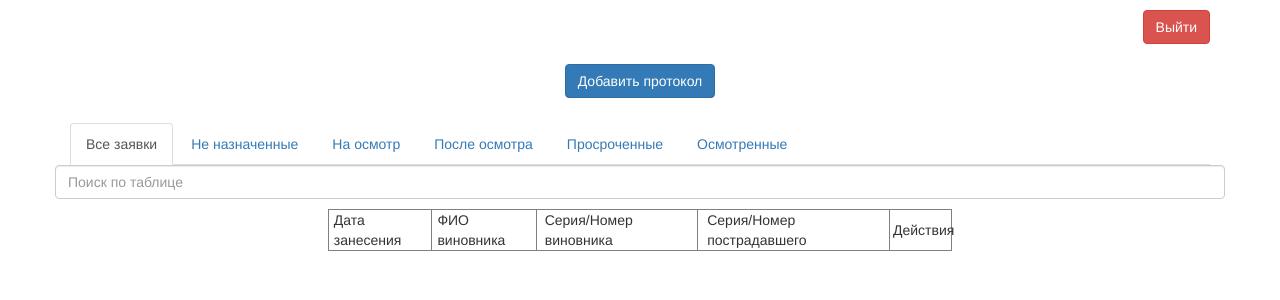
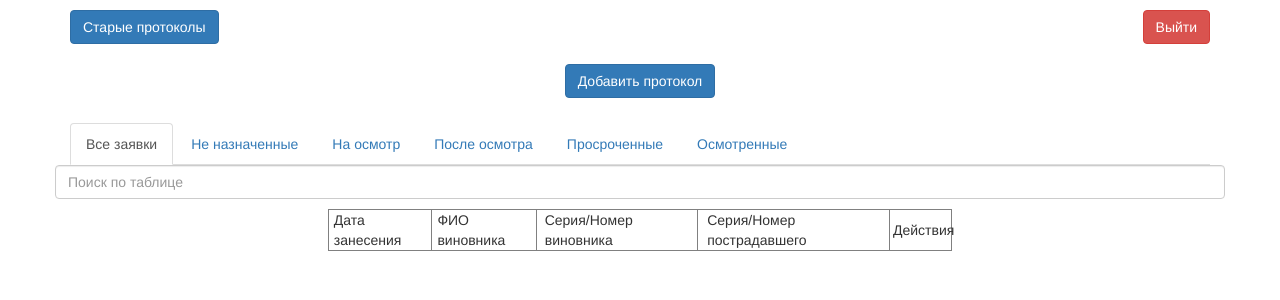
Before and after one commit to meltaus/euro_protocol, a PHP site: page /pages/user_space.php in a window 1280 px wide. Shown: the top 300 px of the page. Run offline with PHP 8.4, Linux system fonts and the light colour scheme; data that the repository does not hold is empty.

Commit message:
Добавлен переход на страницу с старыми заявками

```diff
--- a/pages/user_space.php
+++ b/pages/user_space.php
@@ -49,7 +49,10 @@ unset($workDB);
 
 <div class="container">
     <div class="row">
-        <div class="col-lg-12 col-md-12 col-sm-12 col-xs-12" style="margin-top: 10px">
+        <div class="col-lg-6 col-md-6 col-sm-6 col-xs-6" style="margin-top: 10px">
+            <a href="user_space_old_protocol.php" class="btn btn-primary">Старые протоколы</a>
+        </div>
+        <div class="col-lg-6 col-md-6 col-sm-6 col-xs-6" style="margin-top: 10px">
             <a href="/pages/logout.php" class="btn btn-danger pull-right">Выйти</a>
         </div>
     </div>
```
